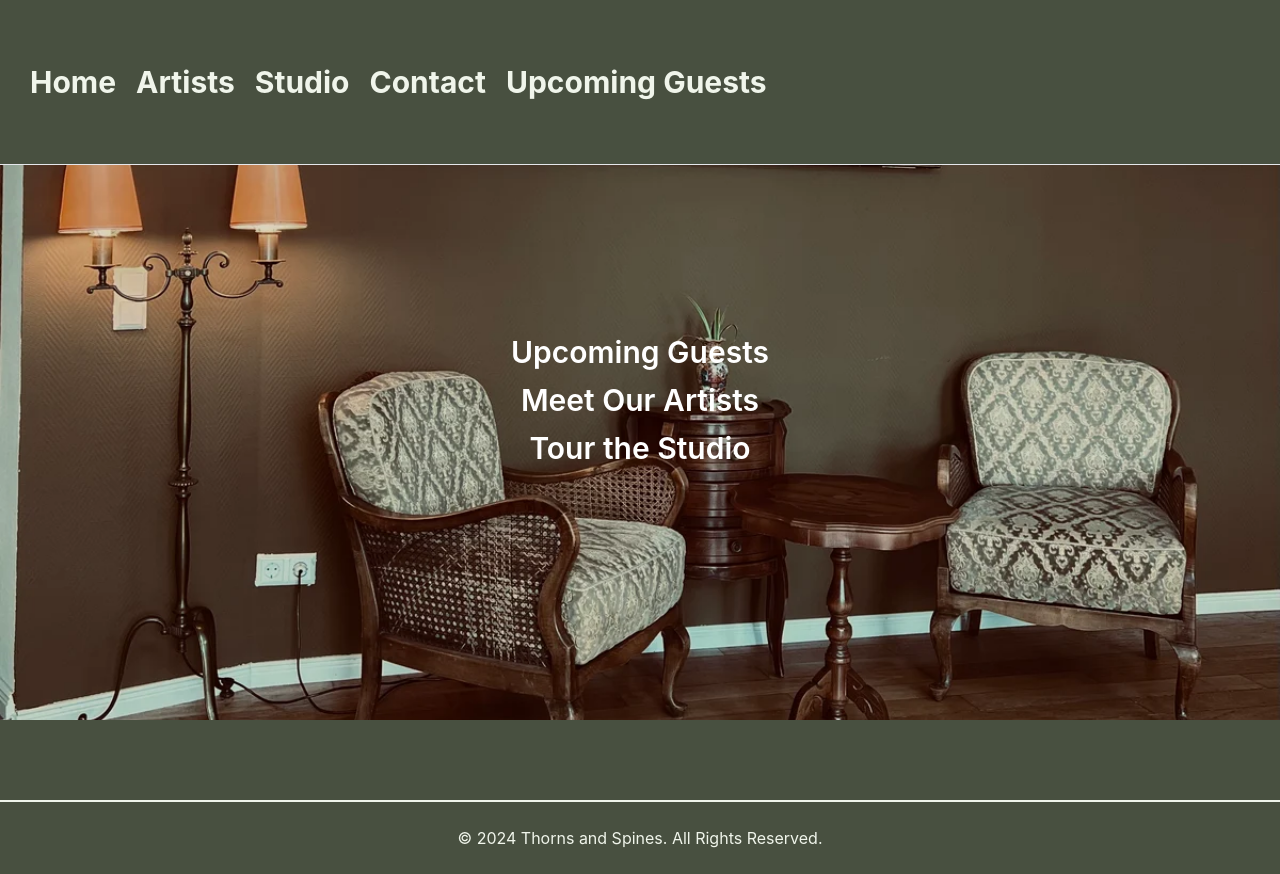
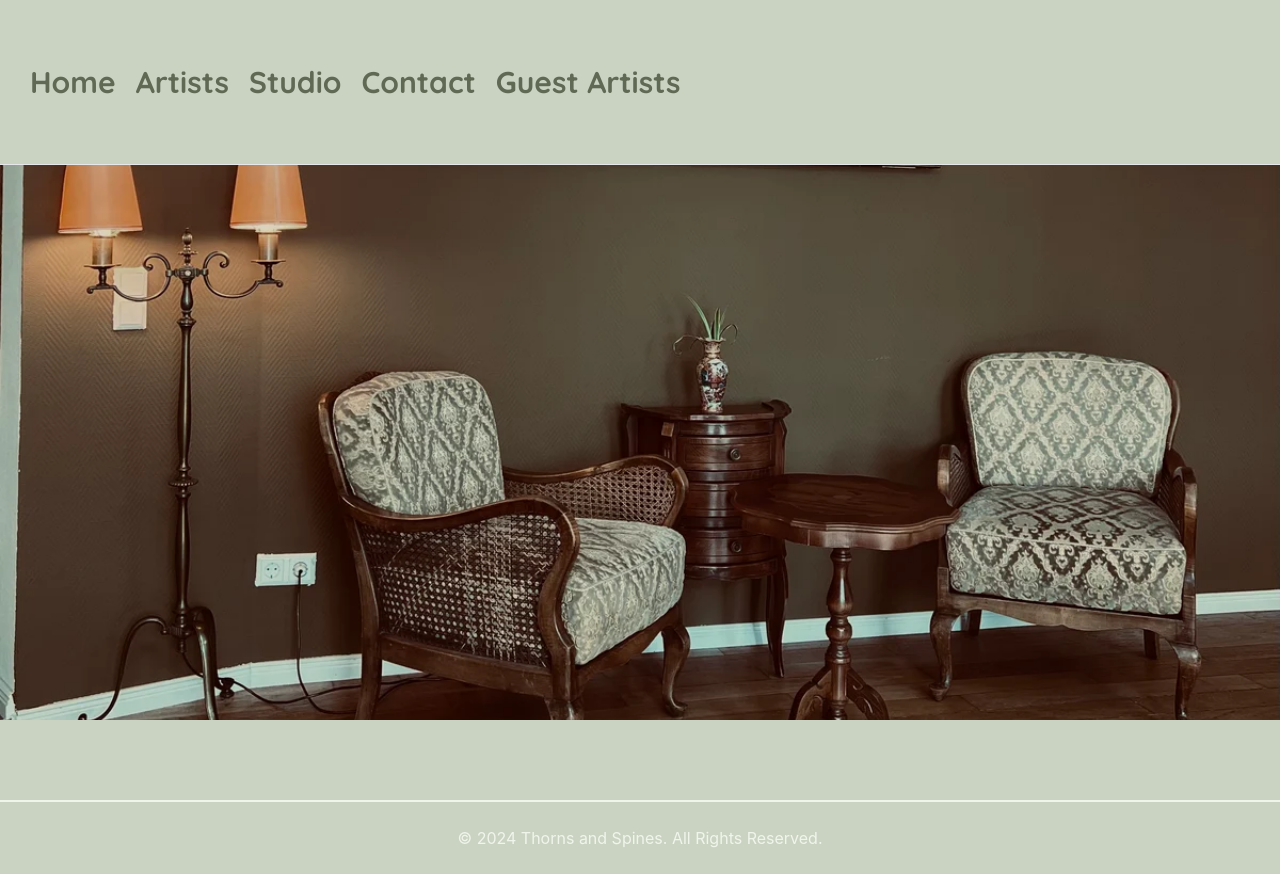
Before and after one commit to Cmbs86/Thorns-and-Spines-page, a React (Vite) app in the folder thorns-n-spines-project/: page / in a window 1280 px wide. Built offline with nearby package versions, Linux system fonts and the light colour scheme.

Commit message:
add new styles and info

```diff
--- a/thorns-n-spines-project/index.html
+++ b/thorns-n-spines-project/index.html
@@ -1,9 +1,15 @@
-<!doctype html>
+<!DOCTYPE html>
 <html lang="en">
   <head>
     <meta charset="UTF-8" />
     <link rel="icon" type="image/svg+xml" href="/vite.svg" />
     <meta name="viewport" content="width=device-width, initial-scale=1.0" />
+    <link rel="preconnect" href="https://fonts.googleapis.com" />
+    <link rel="preconnect" href="https://fonts.gstatic.com" crossorigin />
+    <link
+      href="https://fonts.googleapis.com/css2?family=Quicksand:wght@300..700&display=swap"
+      rel="stylesheet"
+    />
     <title>Thorns and Spines</title>
   </head>
   <body>
--- a/thorns-n-spines-project/src/components/Header.jsx
+++ b/thorns-n-spines-project/src/components/Header.jsx
@@ -3,7 +3,7 @@ import NavMobile from "./NavMobile";
 
 const Header = () => {
   return (
-    <div className=" w-full fixed top-0 left-0 right-0 bg-tns-ebony-dark z-50  border-x-tns-mint-cream">
+    <div className=" w-full fixed top-0 left-0 right-0 bg-tns-ash-gray-light z-50  text-tns-ebony  border-x-tns-mint-cream font-sans">
       <nav className="w-full flex items-center justify-start py-1 lg:py-16 border-b">
         {/* <span className="text-lg">⚡️</span> */}
         <NavMobile />
--- a/thorns-n-spines-project/src/components/Hero.jsx
+++ b/thorns-n-spines-project/src/components/Hero.jsx
@@ -13,15 +13,15 @@ const Hero = () => {
 
           {/* Top animated heading */}
           <div className="absolute top-24 w-full">
-            <h1 className="lg:text-8xl text-3xl font-bold animate-marquee w-full text-center">
+            <h1 className="lg:text-8xl text-3xl font-bold animate-marquee w-full text-center text-tns-ash-gray-light font-sans">
               Welcome to Thorns and Spines
             </h1>
           </div>
 
           {/* Centered links/text */}
-          <div className="flex h-full items-center justify-center">
+          {/* <div className="flex h-full items-center justify-center">
             <div className="text-center space-y-3">
-              <a href="/upcoming-guests" className="block lg:text-3xl text-xl font-semibold text-white hover:text-neutral-300 transition-all">
+              <a href="/upcoming-guests" className="block lg:text-4xl text-xl font-semibold text-white hover:text-neutral-300 transition-all">
                 Upcoming Guests
               </a>
               <a href="/artists" className="block lg:text-3xl text-xl font-semibold text-white hover:text-neutral-300 transition-all">
@@ -31,7 +31,7 @@ const Hero = () => {
                 Tour the Studio
               </a>
             </div>
-          </div>
+          </div> */}
 
         </div>
       </div>
--- a/thorns-n-spines-project/src/components/NavDesktop.jsx
+++ b/thorns-n-spines-project/src/components/NavDesktop.jsx
@@ -9,7 +9,7 @@ const NavDesktop = () => {
           <li>
             <a
               href={href}
-              className="flex items-center gap-1 text-tns-mint-cream hover:text-neutral-300  transition-all text-3xl font-bold"
+              className="flex items-center gap-1 text-tns-ebony hover:text-tns-ash-gray/90  transition-all text-3xl font-bold"
             >
               {/* <Icon /> */}
               {title}
--- a/thorns-n-spines-project/src/index.css
+++ b/thorns-n-spines-project/src/index.css
@@ -84,5 +84,5 @@ code {
 
 /* change later to thorns and spines default */
 body {
-  @apply bg-tns-ebony-dark text-tns-mint-cream;
+  @apply bg-tns-ash-gray-light text-tns-mint-cream;
 }
--- a/thorns-n-spines-project/src/pages/UpcomingGuests.jsx
+++ b/thorns-n-spines-project/src/pages/UpcomingGuests.jsx
@@ -7,7 +7,7 @@ const UpcomingGuests = () => {
       <Header />
       <div className="space-y-5 text-center gap-5">
         <h1 className="lg:text-6xl text-3xl  font-bold">
-        Upcoming Guests
+        Guest Artists
         </h1>
         {/* <p className="max-w-lg text-sm leading-6">
           This is a simple example of how to build an animate a hamburger menu
--- a/thorns-n-spines-project/src/routes.js
+++ b/thorns-n-spines-project/src/routes.js
@@ -25,7 +25,7 @@ export const routes = [
     Icon: PiChatCircleBold,
   },
   {
-    title: "Upcoming Guests",
+    title: "Guest Artists",
     href: "/upcoming-guests",
     Icon: PiChatCircleBold,
   },
--- a/thorns-n-spines-project/tailwind.config.js
+++ b/thorns-n-spines-project/tailwind.config.js
@@ -19,6 +19,11 @@ export default {
       animation: {
         marquee: "marquee 20s linear infinite",
       },
+
+      fontFamily: {
+        sans: ['Quicksand', 'sans-serif'],
+      },
+
     },
   },
   plugins: [],
```
Also changed, not shown: 1 other file (tests, documents, lock files or other folders).
